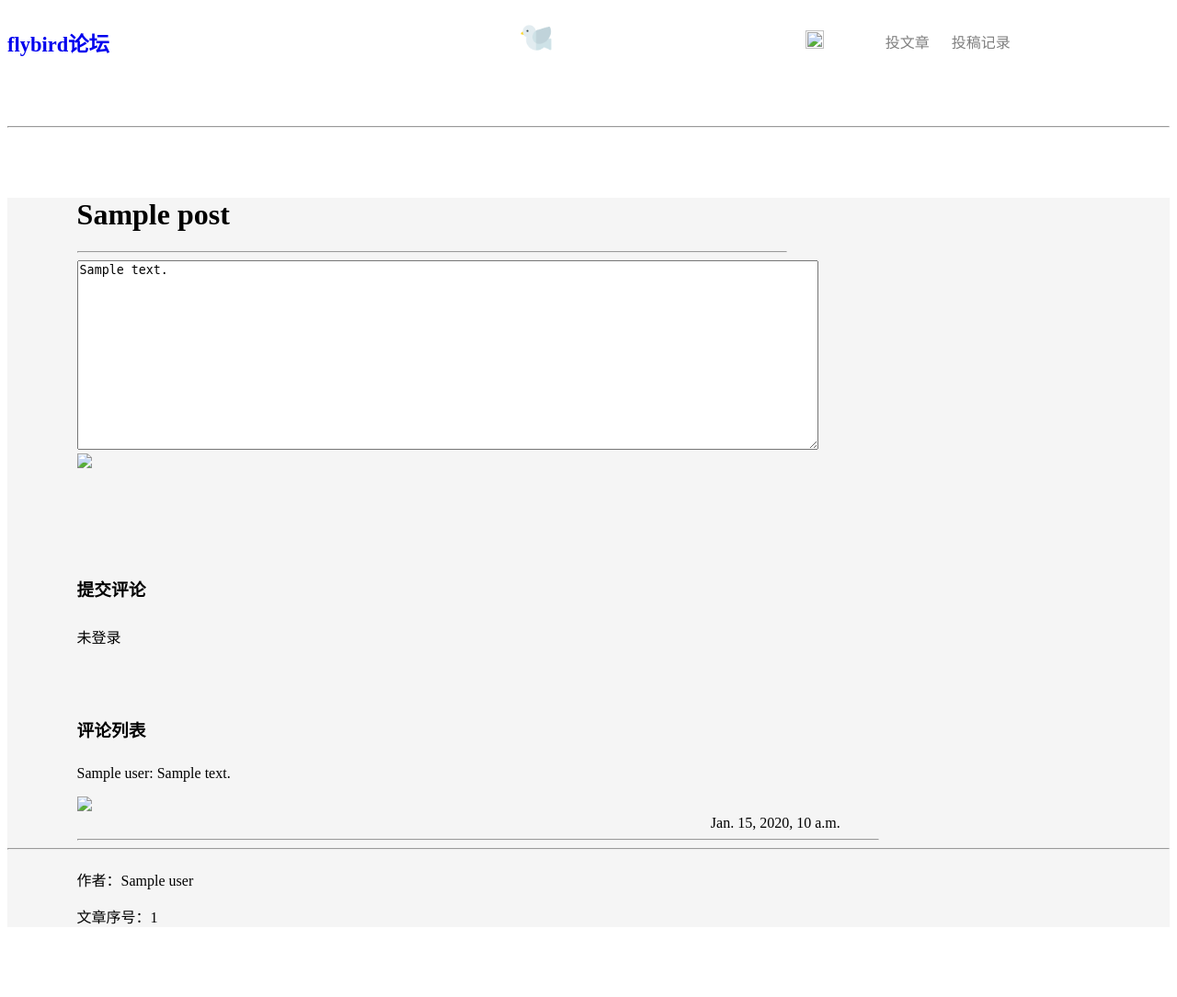
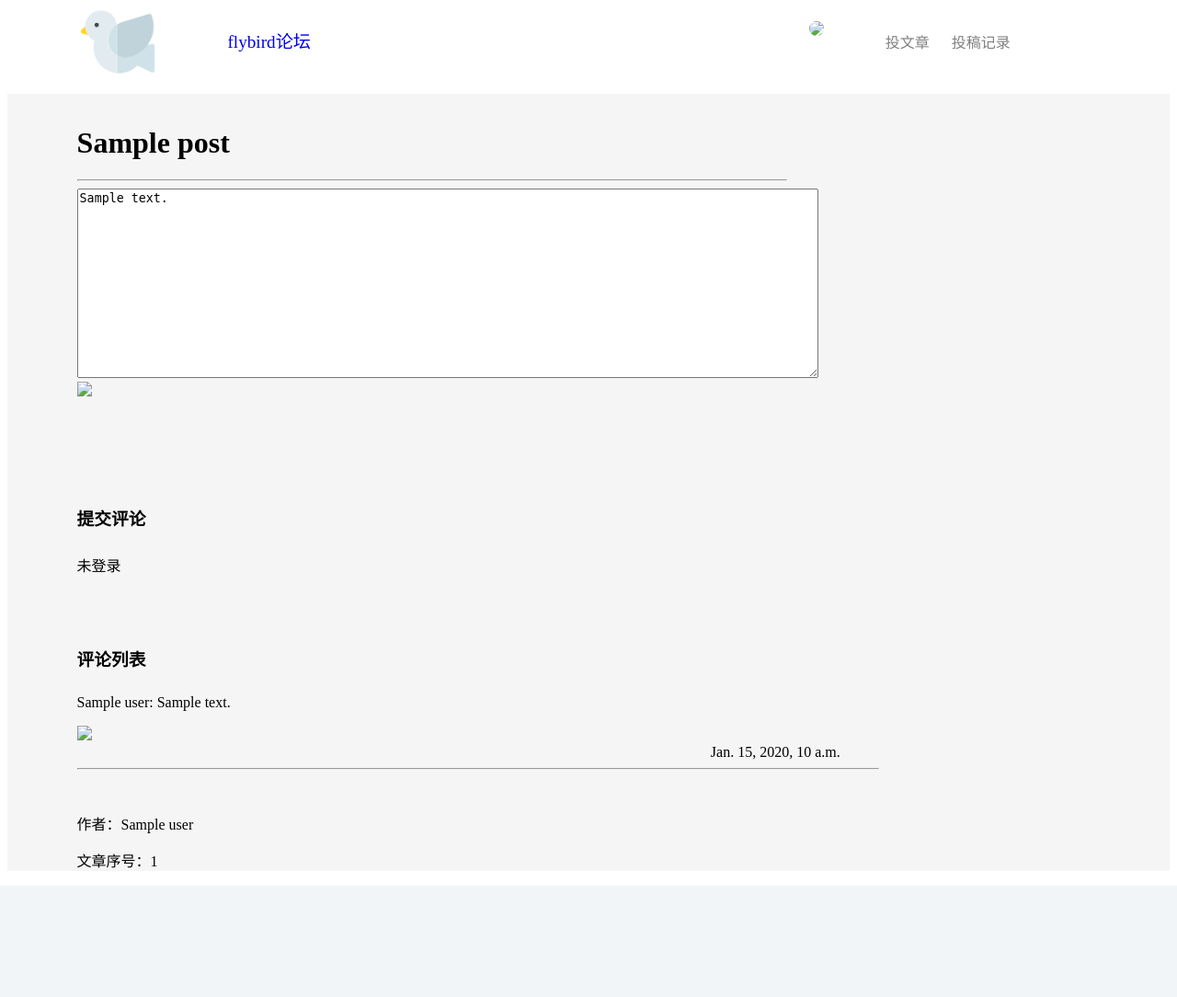
Before and after one commit to dengfuming123/kao, a Django app: template index/templates/post.html in a window 1280 px wide. Shown: the whole page at 92% size. After the commit the page ends 963 px from the top, so only its background shows below. Run offline with Django 3.2, Linux system fonts and the light colour scheme; the template is opened without the code that fills it: most values are stand-ins (such as "Sample title", 1, 10 or a date in 2020); some libraries are stand-ins or nearby versions.

Commit message:
2020/3/14

```diff
--- a/index/templates/page.html
+++ b/index/templates/page.html
@@ -11,8 +11,9 @@
 <li><a href="/user/member/{{ user_id }}"><img src="{{user_profile.head_pic.url}}" id="head"></a>
 </li>
     <div id="appear" hidden>
-    <div id="username"><p><a href="/user/member/{{ user_id }}">用户名:{{ username }}</a></p></div>
-    <div id="logout"><p><a href="{% url 'logout' %}">退出登录</a></p></div>
+     <div id="username"><p><a href="/user/member/{{ user_id }}">用户名:{{ username }}</a></p></div>
+     <div id="logout"><p><a href="{% url 'logout' %}">退出登录</a></p></div>
+      <div id="more"><a href="/user/member/{{ user_id }}">查看更多</a></div>
     </div>
 </div>
 <div id="right">
--- a/index/templates/post.html
+++ b/index/templates/post.html
@@ -25,13 +25,14 @@
 {% endif %}
 </div>
 </div>
-<hr>
+<br>
+
 <div class="all">
 <div class="text_area">
 <h1 id="text_title">{{ post.title }}</h1>
 <hr>
 <textarea id="text_area" readonly>{{ post.body }}</textarea>
-<li id="src"><img src="{{ post.goods_pic.url }}" height="350" /></li>
+<div class="box_img"><img src="{{ post.goods_pic.url }}"></div>
 </div>
 <div class="comment_area">
     <h3 class="comment_area_title">提交评论</h3>
@@ -55,12 +56,12 @@
     <h3 class="comment_area_title">评论列表</h3>
     {% for commit in commits %}
     <p>{{commit.user}}: {{ commit.body }}</p>
-    <li ><img src="{{ commit.goods_pic.url }}" height="350" /></li>
+    <div class="box_img"><img src="{{ commit.goods_pic.url }}"></div>
     <span id="pub_data">{{commit.pub_date}}</span>
     <hr id="data_xian">
     {% endfor %}
 </div>
-<hr>
+<br>
 <div class="footer">
 <p>作者：{{ post.user }}</p>
 <p>文章序号：{{post.id}}</p>
--- a/index/urls.py
+++ b/index/urls.py
@@ -2,7 +2,7 @@
 from index.views import index, showpost, writepost, recordpost, pagechange
 from django.urls import path, include
 urlpatterns = [
- path('', index),
+ path('', index, name='index'),
  re_path(r'^page/(?P<n>[a-zA-Z0-9]{1})/$', pagechange),
  path('post/<id>/', showpost),
  path('submit.html', writepost),
--- a/static/css/base.css
+++ b/static/css/base.css
@@ -6,20 +6,17 @@
          div.nav{
              float:left;
              width:70%;
+             display: inline-block;
+            height:75px;
+         }
 
-         }
-         div.nav li{
-        font-size:25px;
-       font-family: "Microsoft soft";
-        margin-left:2cm;
-        font-weight:100;
-        display: inline-block;
-
-}
          div.nav a{
+             position:absolute;
              text-decoration: none;
-
              font-size: 22px;
+             height:75px;
+             line-height:75px;
+              margin-left:2cm;
          }
          div.nav a:hover{
              color: black;
@@ -30,10 +27,8 @@
 
          }
          #p1{
-             height:30px;
-             position: relative;
-             top: 5%;
-             left:50%;
+             height:100%;
+             margin-left:2cm;
          }
          #xian{
          width:143%;
@@ -42,35 +37,50 @@
          #xuanfu{
 position:absolute;
 right:30%;
+padding:0;
+margin:0;
+
+text-align: center;
+margin-top:-10px;
 }
 #right{
 margin-left:50px;
 }
 #head{
-width: 20px;
-height: 20px;
+width: 40x;
+height: 40px;
+border-radius: 26px;
+margin:0;
+padding:0;
 }
 #appear{
 position: absolute;
 width: 180px;
-height:180px;
+height:auto;
 border: 1px solid #ccc;
-text-align: left;
-
 }
 #username{
-position: absolute;
+position: relative;
 margin-top:10px;
 margin-left: 0;
+word-wrap: break-word;
 
+text-align: left;
 }
 #logout{
-position: absolute;
-margin-top:40px;
+position: relative;
+margin-top:10px;
 margin-left:0;
 
+text-align: left;
 }
+#more{
+position:relative;
 
+width:180px;
+background-color:#F5F5F5;
+text-align: center;
+}
 div.login{
   float:left;
   margin-bottom:54px;
--- a/static/css/commit.css
+++ b/static/css/commit.css
@@ -2,6 +2,10 @@
 div.text_area{
 margin:2cm 11cm 3cm 2cm;
 
+}
+.box_img img{
+height: 350px;
+width: auto;
 }
 #text_area{
 width: 800px;
@@ -15,6 +19,11 @@
 margin-left:2cm ;
 list-style-type:none;
 
+}
+div.comment_area p{
+
+width:800px;
+word-wrap: break-word;
 }
 h3.comment_area_title{
 padding-bottom: 0.4em;
@@ -37,11 +46,10 @@
 
 }
 div.footer{
-margin:2cm;
+margin-left:2cm;
 margin-top:20px;
 }
 div.all{
 background-color:#F5F5F5;
-padding-top:0;
 
 }
--- a/templates/base.html
+++ b/templates/base.html
@@ -21,10 +21,8 @@
 <body >
 <!--导航部分-->
 <div class="nav">
-    <a class="logo" href="../../page/1/">
-        <h3>flybird论坛</h3>
-    </a>
     <img id="p1" src="/static/img/logo.png" />
+    <a class="logo" href="../../page/1/">flybird论坛</a>
 <!--    <hr id="xian">-->
 </div>
     {% block content %}{% endblock %}
```
Also changed, not shown: index/views.py (+4 -4 lines), static/upload/article_pic/QQ图片20200312140845.png (added).
